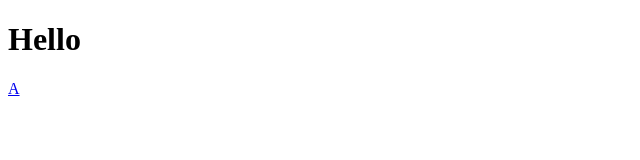
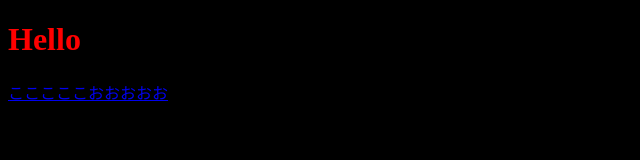
Before and after one commit to sonsiasahara/asahara, a plain HTML site: page index.html in a window 1280 px wide. Shown: the whole page, without its empty margins (0-640 px from the left). Drawn offline with Linux system fonts and the light colour scheme.

Commit message:
Add files via upload

```diff
--- a/index.html
+++ b/index.html
@@ -4,8 +4,10 @@
 	<meta charset="utf-8">
 	<title>Hello</title>
 </head>
-<body>
+<body bgcolor="black">
+<font color="red">
 <h1>Hello</h1>
-<a href="godmode.txt">A</a>
+</font>
+<a href="godmode.txt">こここここおおおおお</a>
 </body>
 </html>
```
